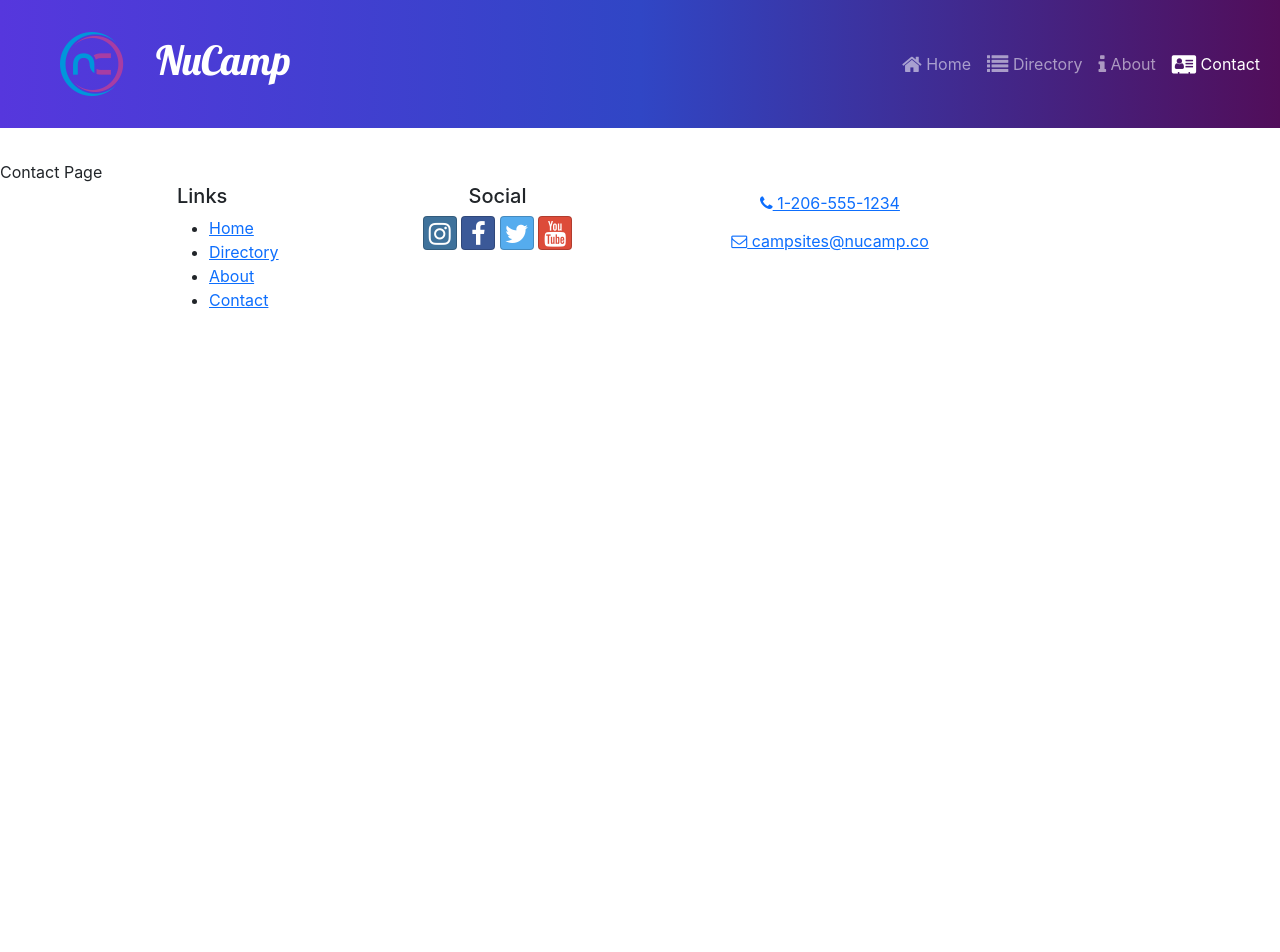
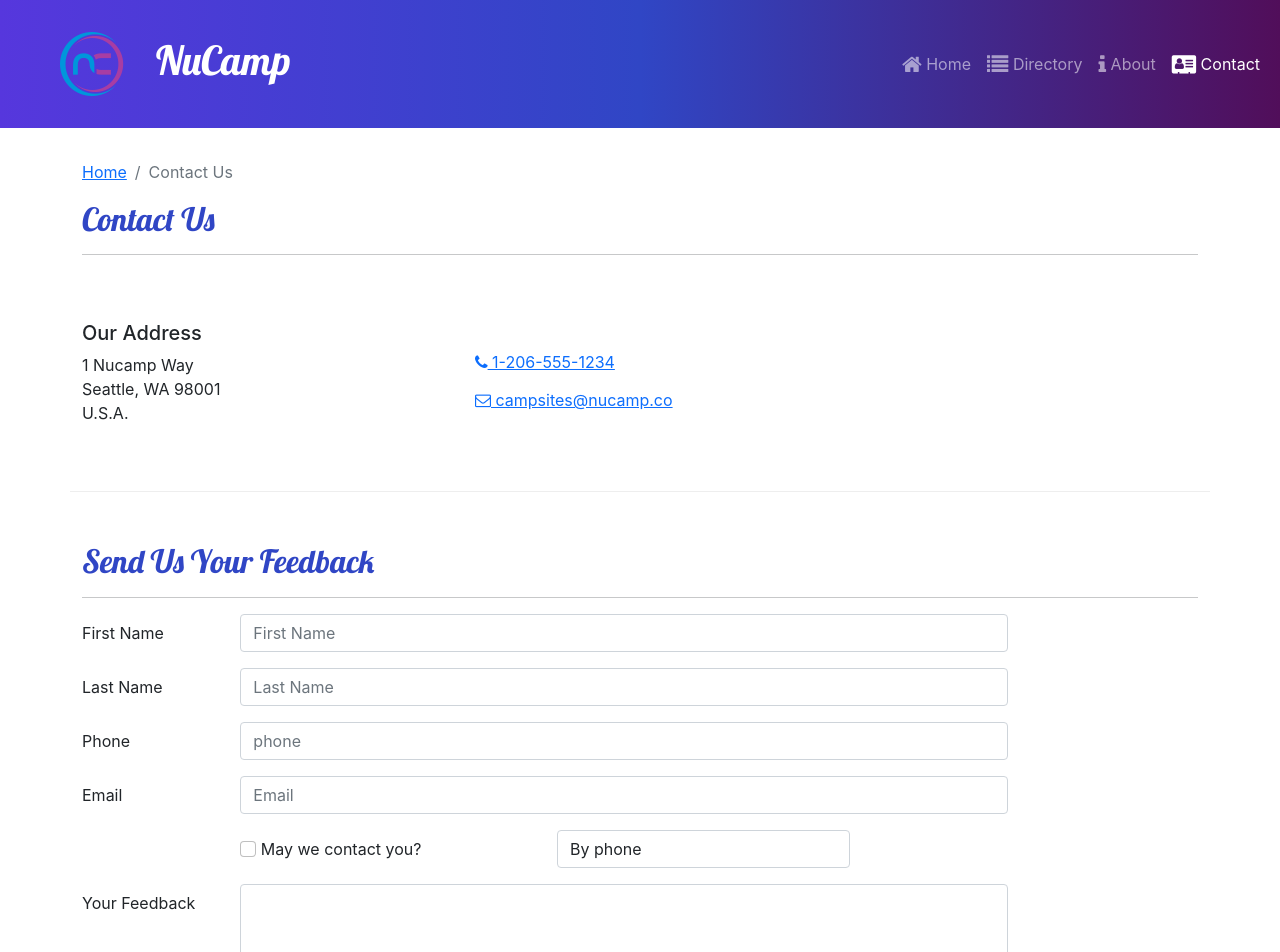
Before and after one commit to Idreamofcoding/thecourseproject, a React (Create React App) app: page /contact in a window 1280 px wide. Shown: the top 952 px of the page. Before the commit the page ends 800 px from the top, so only its background shows below. Built offline with nearby package versions, Linux system fonts and the light colour scheme.

Commit message:
added contact form day thursday

```diff
--- /dev/null
+++ b/src/components/ContactForm.js
@@ -0,0 +1,89 @@
+import { Button, Label, Col, FormGroup } from 'reactstrap';
+import { Formik, Field, Form } from 'formik';
+
+const ContactForm = () => {
+    return (
+        <Formik
+            initialValues={{
+                firstName: '',
+                lastName: '',
+                phoneNum: '',
+                email: '',
+                agree: false,
+                contactType: 'By Phone',
+                feedback: ''
+            }}
+        >
+            <Form>
+                <FormGroup row>
+                    <Label htmlFor='firstName' md='2'>
+                        First Name
+                    </Label>
+                    <Col md='10'>
+                        <Field
+                            name="firstName"
+                            placeholder="First Name"
+                            className="form-control"
+
+                        />
+                    </Col>
+                </FormGroup>
+                <FormGroup row>
+                    <Label htmlFor='lastName' md='2'>
+                        Last Name
+                    </Label>
+                    <Col md='10'>
+                        <Field name="lastName" placeholder="Last Name" className="form-control" />
+
+                    </Col>
+                </FormGroup>
+                <FormGroup row>
+                    <Label htmlFor='phoneNum' md='2'>
+                        Phone
+                    </Label>
+                    <Col md='10'>
+                        <Field name="phoneNum" placeholder="phone" className="form-control" />
+
+                    </Col>
+                </FormGroup>
+                <FormGroup row>
+                    <Label htmlFor='email' md='2'>
+                        Email
+                    </Label>
+                    <Col md='10'>
+                        <Field name="email" placeholder="Email" type="email" className="form-control" />
+
+                    </Col>
+                </FormGroup>
+                <FormGroup row>
+                    <Label check md={{size: 4, offset: 2}}>
+                        <Field name="agree" type="checkbox" className="form-check-input" />
+                        {' '}
+                        May we contact you?
+                    </Label>
+                    <Col md='4'>
+                        <Field name="contactType" as="select" className="form-control">
+                            <option>By phone</option>
+                            <option>By email</option>
+                        </Field>
+
+                    </Col>
+                </FormGroup>
+                <FormGroup row>
+                    <Label htmlFor='feedback' md='2'>
+                        Your Feedback
+                    </Label>
+                    <Col md='10'>
+                        <Field name="feedback" as="textarea" rows="12" className="form-control" />
+                    </Col>
+                </FormGroup>
+                <FormGroup row>
+                </FormGroup>
+            </Form>
+        </Formik>
+
+    )
+
+}
+
+export default ContactForm
--- /dev/null
+++ b/src/features/display/AnimatedDisplayCard.js.js
@@ -0,0 +1,32 @@
+import { useState, useEffect } from 'react'
+import { Card, CardImg, CardText, CardBody, CardTitle } from 'reactstrap';
+import { useSpring, animated } from 'react-spring'
+
+const AnimatedDisplayCard = ({ item }) => {
+    const { image, name, description } = item;
+    const [toggle, setToggle] = useState(false)
+
+    const animatedStyle = useSpring({
+        opacity: toggle ? 1 : 0,
+        transform: toggle ? 'scale(1,1)' : 'scale(1,0)',
+        config: {duration: 500}
+    })
+
+    useEffect(() => {
+        setToggle(true)
+    }, [])
+
+    return (
+        <animated.div style={animatedStyle}>
+            <Card>
+                <CardImg src={image} alt={name} />
+                <CardBody>
+                    <CardTitle>{name}</CardTitle>
+                    <CardText>{description}</CardText>
+                </CardBody>
+            </Card>
+        </animated.div>
+    )
+}
+
+export default AnimatedDisplayCard;
--- a/src/features/display/DisplayList.js
+++ b/src/features/display/DisplayList.js
@@ -1,5 +1,6 @@
 import { Col, Row } from 'reactstrap';
-import DisplayCard from './DisplayCard';
+// import DisplayCard from './DisplayCard';
+import AnimatedDisplayCard from './AnimatedDisplayCard.js';
 import { selectFeaturedCampsite } from '../campsites/campsitesSlice';
 import { selectFeaturedPromotion } from '../promotions/promotionsSlice';
 import { selectFeaturedPartner } from '../partners/partnersSlice';
@@ -12,9 +13,11 @@
             {
                 items.map((item, idx) => {
                     return (
-                        <Col md className='m-1' key={idx}>
-                            <DisplayCard item={item} />
-                        </Col>
+                        item && (
+                            <Col md className='m-1' key={idx}>
+                                <AnimatedDisplayCard item={item} />
+                            </Col>
+                        )
                     )
                 })
             }
--- a/src/pages/ContactPage.js
+++ b/src/pages/ContactPage.js
@@ -1,5 +1,53 @@
+import { Container, Col, Row } from 'reactstrap'
+import SubHeader from '../components/SubHeader'
+import ContactForm from '../components/ContactForm'
+
 const ContactPage = () => {
-    return <div>Contact Page</div>
+
+    return (
+        <Container>
+            <SubHeader current="Contact Us" />
+            <Row className='row-content align-items-center'>
+                <Col sm='4'>
+                    <h5>Our Address</h5>
+                    <address>
+                        1 Nucamp Way
+                        <br />
+                        Seattle, WA 98001
+                        <br />
+                        U.S.A.
+                    </address>
+                </Col>
+                <Col>
+                    <a
+                        role='button'
+                        className='btn btn-link'
+                        href='tel:+12065551234'
+                    >
+                        <i className='fa fa-phone' /> 1-206-555-1234
+                    </a>
+                    <br />
+                    <a
+                        role='button'
+                        className='btn btn-link'
+                        href='mailto:fakeemail@fakeemail.co'
+                    >
+                        <i className='fa fa-envelope-o' /> campsites@nucamp.co
+                    </a>
+                </Col>
+            </Row>
+            <Row className='row-content'>
+                <Col xs='12'>
+                    <h2>Send Us Your Feedback</h2>
+                    <hr />
+                </Col>
+                <Col md='10'>
+                    <ContactForm />
+                </Col>
+            </Row>
+        </Container>
+    )
+
 }
 
 export default ContactPage
```
Also changed, not shown: src/features/partners/PartnersList.js (line endings or trailing spaces).
